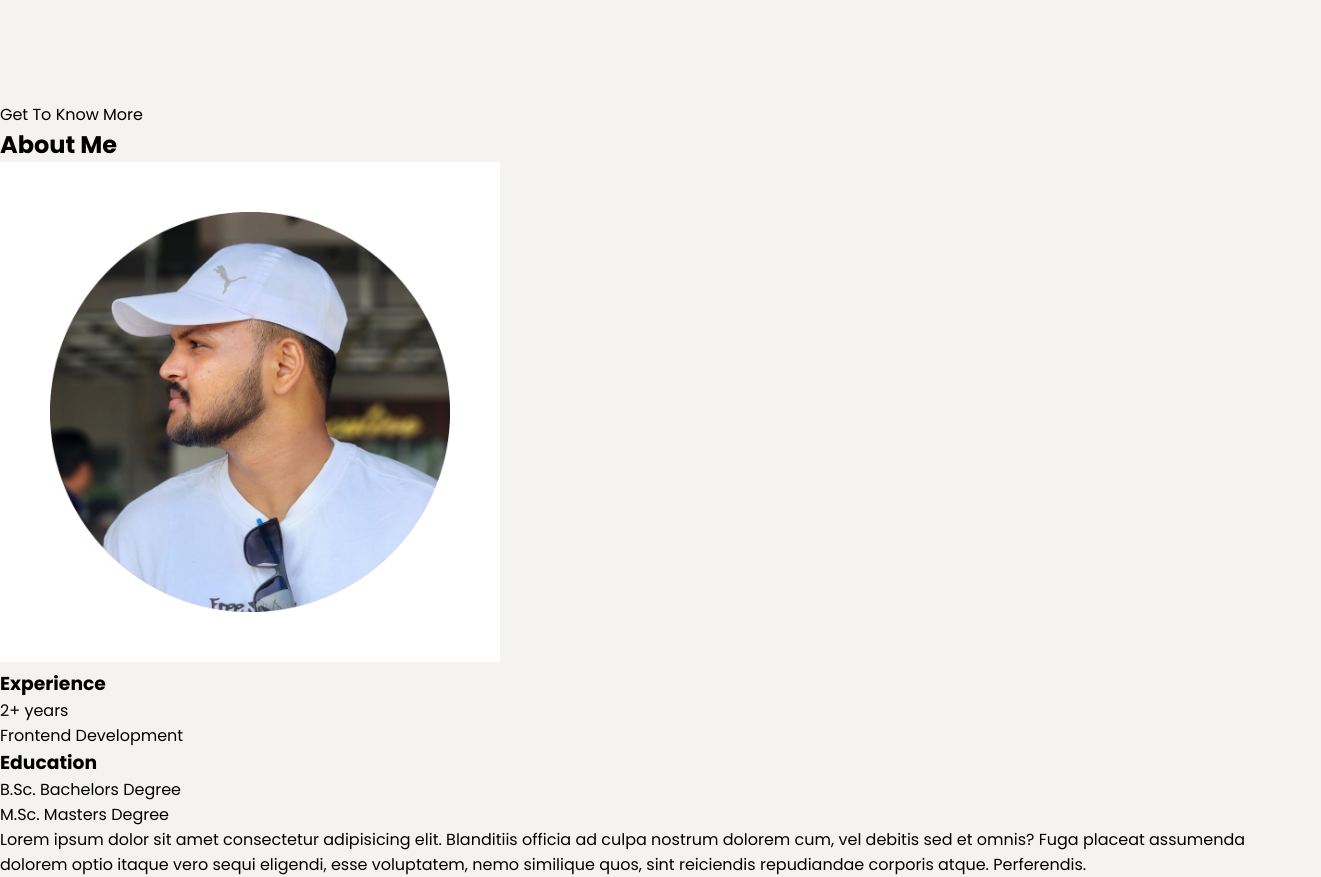
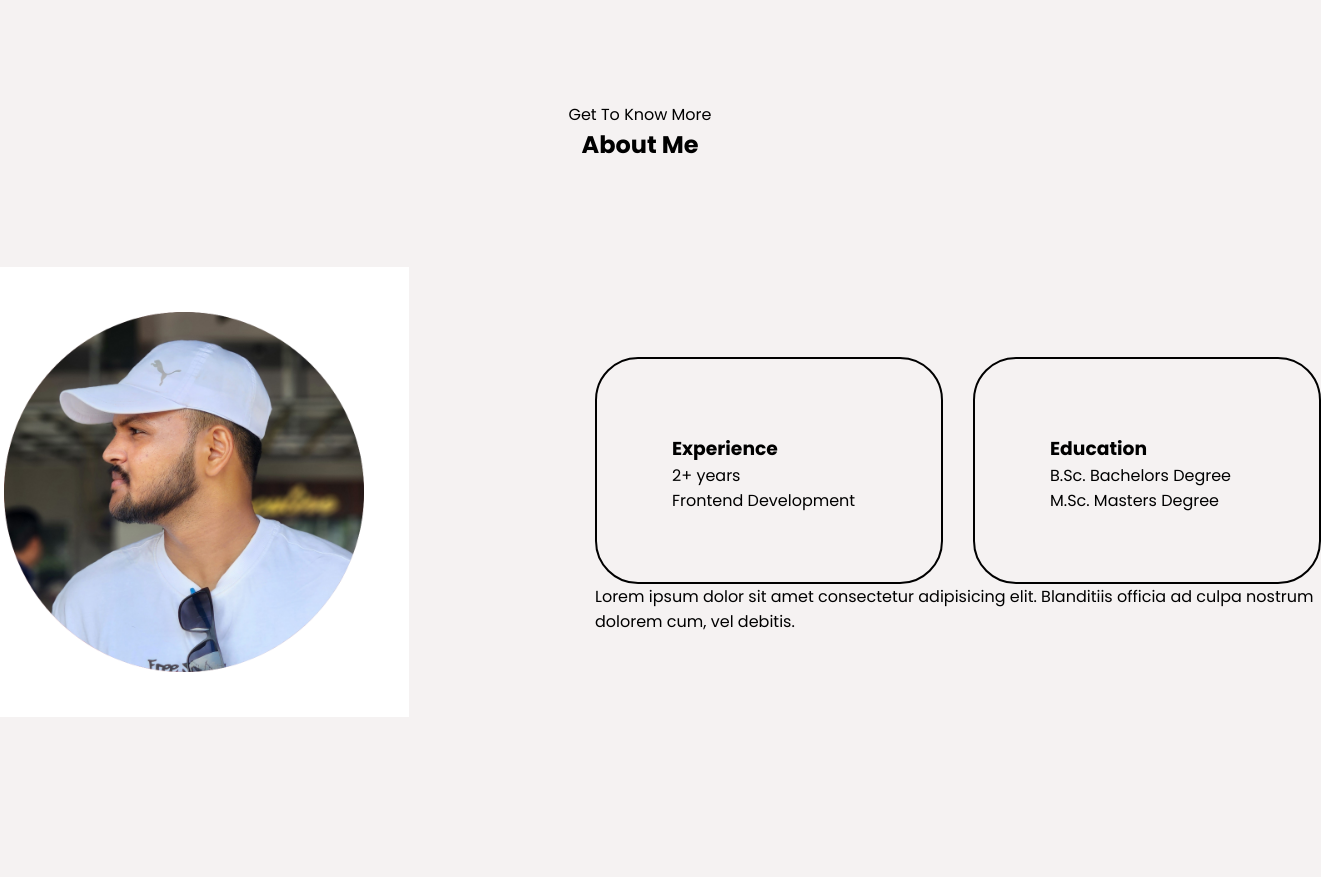
Before and after one commit to soumya780/Digital-Portfolio, a plain HTML site: page index.html in a window 1280 px wide. Shown: the part 628-1505 px from the top of the page, 1321 px wide, since content can reach past the window. After the commit the page ends 1457 px from the top, so only its background shows below. Drawn offline with Linux system fonts and the light colour scheme.

Commit message:
updates ( about section)

```diff
--- a/index.html
+++ b/index.html
@@ -59,7 +59,7 @@
         </div>
         <div class="about-content">
             <div class="img-box-info">
-                <img src="/assets/Images/AboutMe-photo1.png" style="width: 500px; height: 500px;" alt="images">
+                <img src="/assets/Images/AboutMe-photo1.png" style="width: 450px; height: 450px;" alt="images">
             </div>
 
             <div class="box2">
@@ -80,8 +80,7 @@
                     </div>
                 </div>
                 <p>Lorem ipsum dolor sit amet consectetur adipisicing elit. Blanditiis officia ad culpa nostrum dolorem
-                    cum, vel debitis sed et omnis? Fuga placeat assumenda dolorem optio itaque vero sequi eligendi, esse
-                    voluptatem, nemo similique quos, sint reiciendis repudiandae corporis atque. Perferendis.</p>
+                    cum, vel debitis.</p>
             </div>
         </div>
 
--- a/style.css
+++ b/style.css
@@ -18,6 +18,10 @@
 body {
     font-family: "Poppins", sans-serif;
     background-color: var(--primary-color);
+
+    /* nigth mode */
+    /* background-color: #212121;
+    color: white; */
 }
 
 nav {
@@ -210,3 +214,30 @@ nav {
     cursor: pointer;
 
 }
+.about-head-text{
+    display: flex;
+    flex-direction: column;
+    align-items: center;
+    justify-content: center;
+}
+.about-content{
+    display: flex;
+    gap: 30px;
+    align-items: center;
+    justify-content: center;
+    padding-inline: var(--primary-paddingInline);
+    gap: 186px;
+    margin: 105px 167px;
+}
+.about-skill{
+    display: flex;
+    gap: 30px;
+}
+.about-skill-data{
+    border: 2px solid;
+    padding: 20px;
+    height: 227px;
+    width: 348px;
+    border-radius: 43px;
+    padding: 75px;
+}
```
